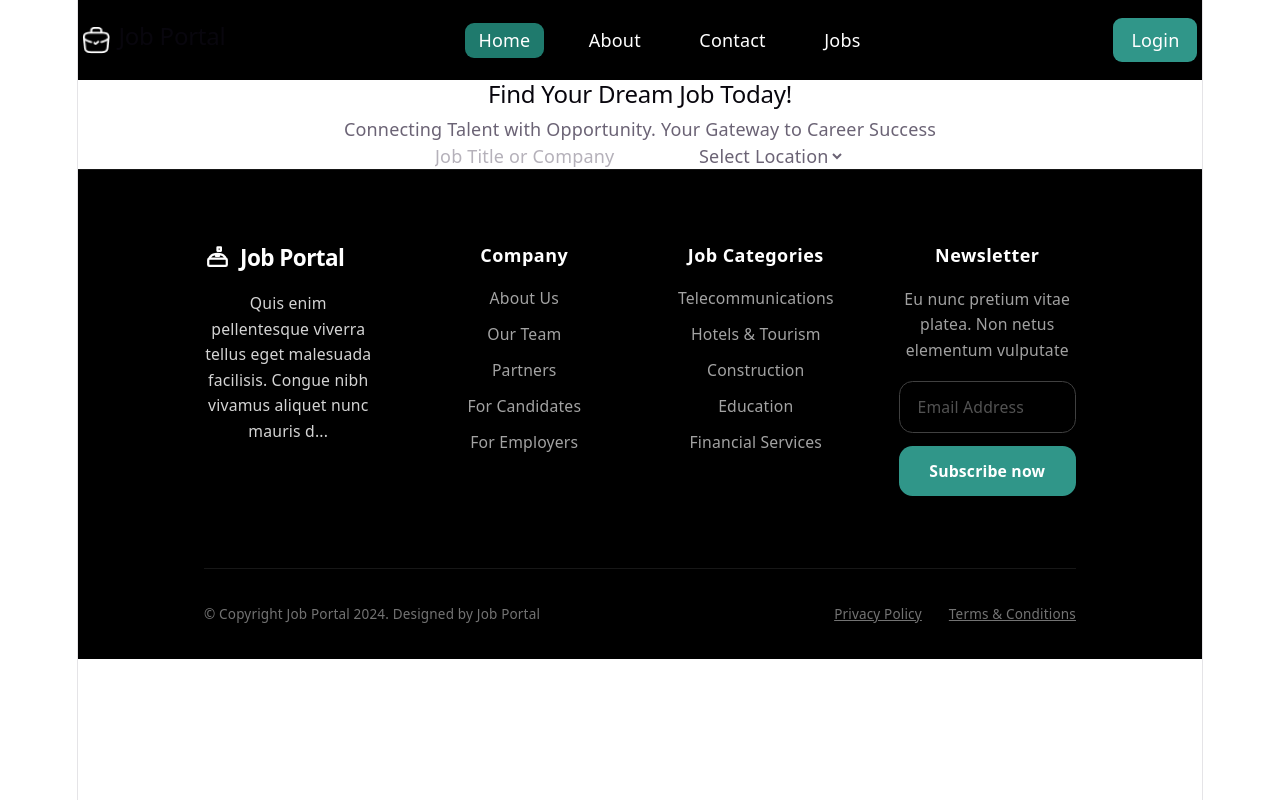
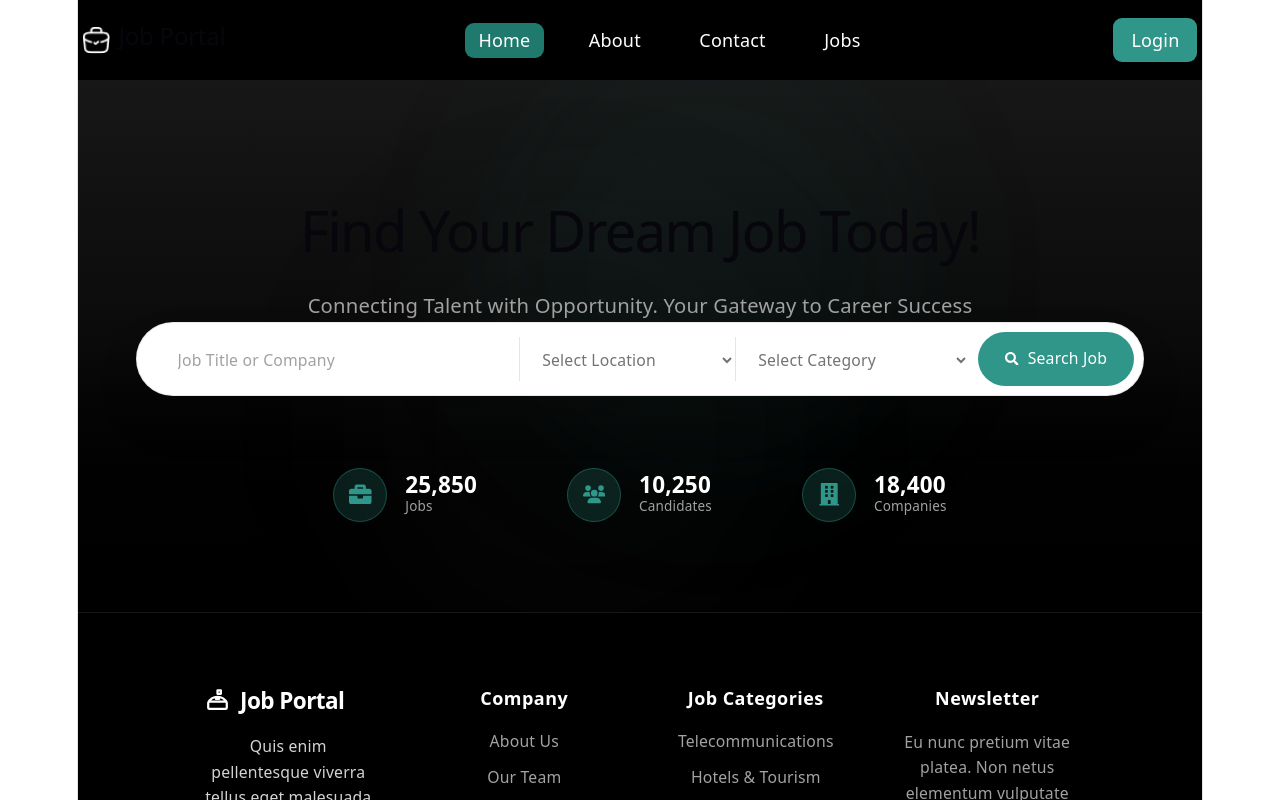
Before and after one commit to headlet/Job-Portal, a React (Vite) app: page / in a window 1280 px wide. Shown: the top 800 px of the page. Built offline with nearby package versions, Linux system fonts and the light colour scheme.

Commit message:
completed hero section in home page

```diff
--- a/src/pages/home.jsx
+++ b/src/pages/home.jsx
@@ -1,26 +1,139 @@
+import { useState } from "react";
+import { FaSearch, FaBriefcase, FaBuilding } from "react-icons/fa";
+import { FaUsers } from "react-icons/fa6";
+
 function Home() {
+  const [search, setSearch] = useState("");
+  const [location, setLocation] = useState("");
+  const [category, setCategory] = useState("");
+
+  const handleSearchSubmit = (e) => {
+    e.preventDefault();
+    console.log({ search, location, category });
+  };
+
   return (
-    <section className="">
-      {/* Hero Section */}
-      <div>
-        <h2>Find Your Dream Job Today!</h2>
-        <p>
+    <section className="w-full flex flex-col items-center justify-center bg-black  text-white">
+
+      {/* 1. HERO MAIN WRAPPER CONTAINER */}
+      <div className="w-full bg-[#0c0d0e] bg-gradient-to-b from-neutral-900 via-neutral-950 to-black px-6 py-20 text-center flex flex-col items-center justify-center relative overflow-hidden">
+
+        {/* Abstract design decorative background glow circles */}
+        <div className="absolute top-1/4 left-1/4 w-96 h-96 bg-neutral-800/10 rounded-full blur-3xl pointer-events-none" />
+        <div className="absolute bottom-1/4 right-1/4 w-96 h-96 bg-teal-900/10 rounded-full blur-3xl pointer-events-none" />
+
+        <div className="max-w-5xl mx-auto z-10 flex flex-col items-center w-full">
+          {/* Main Hero Header */}
+          <h1 className="text-4xl sm:text-5xl md:text-6xl font-bold tracking-tight mb-4">
+            Find Your Dream Job Today!
+          </h1>
+
+          {/* Subtitle Description text */}
+          <p className="text-sm sm:text-base md:text-lg text-neutral-400 font-medium max-w-2xl mb-12">
             Connecting Talent with Opportunity. Your Gateway to Career Success
           </p>
 
-        <form action="">
-          <input type="text" placeholder="Job Title or Company" />
-          <select>
-            <option value="" disabled selected hidden>
-             Select Location
-            </option>
+          {/* 2. RESPONSIVE COMPACT SEARCH FLOATING BAR */}
+          <form
+            onSubmit={handleSearchSubmit}
+            className="w-full max-w-4xl bg-white text-black rounded-2xl md:rounded-full p-2 md:pl-6 flex flex-col md:flex-row items-center gap-3 md:gap-0 shadow-2xl mb-16 border border-neutral-800/10"
+          >
+            {/* Main Text Input Element */}
+            <div className="w-full md:flex-1 py-2">
+              <input
+                type="text"
+                placeholder="Job Title or Company"
+                value={search}
+                onChange={(e) => setSearch(e.target.value)}
+                className="w-full px-3 text-sm font-medium text-neutral-700 bg-transparent placeholder-neutral-400 outline-none border-none"
+              />
+            </div>
 
+            {/* Select Location Dropdown */}
+            <div className="w-full md:w-48 py-2 border-t md:border-t-0 md:border-l border-neutral-200">
+              <select
+                value={location}
+                onChange={(e) => setLocation(e.target.value)}
+                className="w-full px-4 text-sm font-medium text-neutral-500 bg-transparent outline-none cursor-pointer border-none"
+              >
+                <option value="" disabled hidden>Select Location</option>
                 <option value="ktm">Kathmandu</option>
                 <option value="lkt">Lalitpur</option>
                 <option value="bkt">Bhaktapur</option>
               </select>
+            </div>
+
+            {/* Select Category Dropdown */}
+            <div className="w-full md:w-52 py-2 border-t md:border-t-0 md:border-l border-neutral-200 md:mr-2">
+              <select
+                value={category}
+                onChange={(e) => setCategory(e.target.value)}
+                className="w-full px-4 text-sm font-medium text-neutral-500 bg-transparent outline-none cursor-pointer border-none"
+              >
+                <option value="" disabled hidden>Select Category</option>
+                <option value="it">IT / Software</option>
+                <option value="design">UI/UX Design</option>
+                <option value="marketing">Marketing</option>
+                <option value="finance">Finance</option>
+                <option value="hr">Human Resources</option>
+                <option value="sales">Sales</option>
+                <option value="engineering">Engineering</option>
+                <option value="education">Education</option>
+                <option value="healthcare">Healthcare</option>
+              </select>
+            </div>
+
+            {/* Submission Interactive Button */}
+            <button
+              type="submit"
+              className="w-full md:w-auto bg-[#309689] hover:bg-teal-700 text-white font-medium text-sm px-6 py-3.5 rounded-xl md:rounded-full flex items-center justify-center gap-2 transition-all duration-200 active:scale-95 whitespace-nowrap"
+            >
+              <FaSearch className="text-xs" />
+              <span>Search Job</span>
+            </button>
           </form>
+
+          {/* 3. METRICS / STATS SECTION */}
+          <div className="flex flex-col sm:flex-row items-center justify-center gap-10 sm:gap-14 md:gap-20 w-full">
+
+            {/* Stat Element 1: Jobs Counter */}
+            <div className="flex items-center gap-4 text-left">
+              <div className="w-12 h-12 rounded-full bg-[#309689]/20 border border-[#309689]/40 flex items-center justify-center text-[#309689] text-xl">
+                <FaBriefcase /> {/* Replaced FaTools with a professional Briefcase icon */}
               </div>
+              <div>
+                <h4 className="text-xl font-bold text-white leading-none">25,850</h4>
+                <p className="text-xs text-neutral-400 mt-1.5">Jobs</p>
+              </div>
+            </div>
+
+            {/* Stat Element 2: Candidates Counter */}
+            <div className="flex items-center gap-4 text-left">
+              <div className="w-12 h-12 rounded-full bg-[#309689]/20 border border-[#309689]/40 flex items-center justify-center text-[#309689] text-xl">
+                <FaUsers />
+              </div>
+              <div>
+                <h4 className="text-xl font-bold text-white leading-none">10,250</h4>
+                <p className="text-xs text-neutral-400 mt-1.5">Candidates</p>
+              </div>
+            </div>
+
+            {/* Stat Element 3: Companies Counter */}
+            <div className="flex items-center gap-4 text-left">
+              <div className="w-12 h-12 rounded-full bg-[#309689]/20 border border-[#309689]/40 flex items-center justify-center text-[#309689] text-xl">
+                <FaBuilding />
+              </div>
+              <div>
+                <h4 className="text-xl font-bold text-white leading-none">18,400</h4>
+                <p className="text-xs text-neutral-400 mt-1.5">Companies</p>
+              </div>
+            </div>
+
+          </div>
+
+        </div>
+      </div>
+
     </section>
   );
 }
```
Lines whose indentation alone changed are shown as unchanged.
